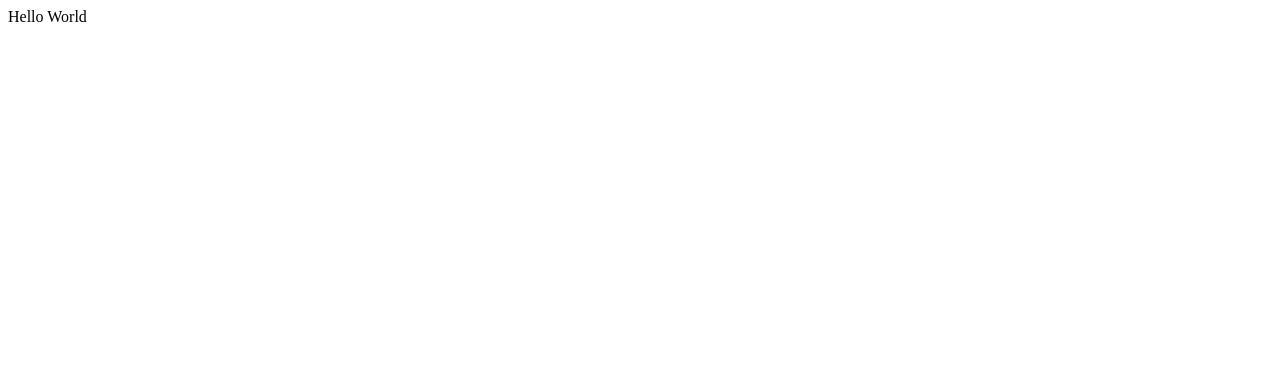
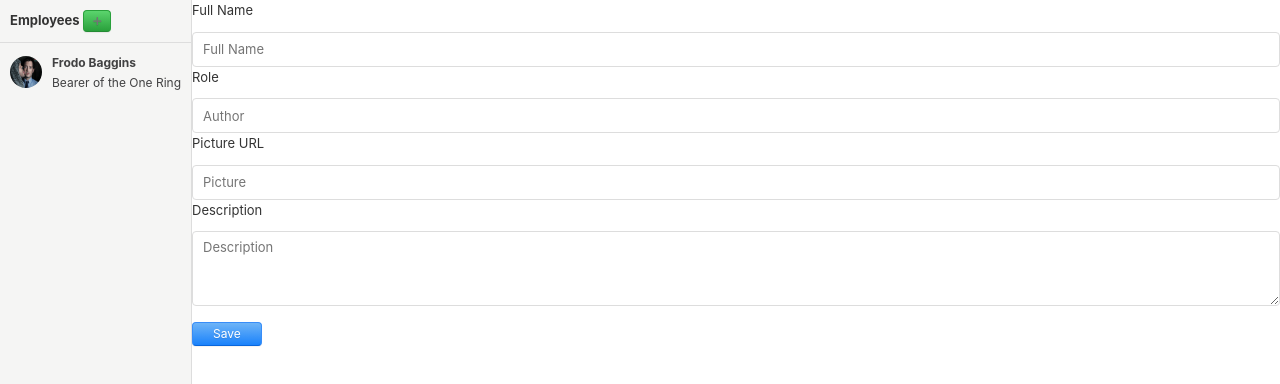
Before and after one commit to vinifig/Minicurso-Mean-Stack, a website: page electron/app/index.html in a window 1280 px wide. Shown: the top 384 px of the page. Drawn offline with nearby package versions, Linux system fonts and the light colour scheme; some packages are replaced by stand-ins of ours.

Commit message:
Implementação da interface

```diff
--- a/electron/app/index.html
+++ b/electron/app/index.html
@@ -7,6 +7,7 @@
     <meta name="description" content="">
     <meta name="viewport" content="initial-scale=1, maximum-scale=1, user-scalable=no" />
     <link rel="stylesheet" href="assets/css/style.css" />
+    <link rel="stylesheet" href="assets/css/photon.css" />
 </head>
 <body>
 		    <ng-view>
--- a/electron/app/scripts/app/base.html
+++ b/electron/app/scripts/app/base.html
@@ -1 +1,46 @@
-<div id="rootPage" class="rootPage" layout="row">Hello World</div>
+<div class="window"> <!-- Photon window class -->
+  <div class="window-content"> <!-- photon window-content class -->
+    <div class="pane-group"> <!-- photon container -->
+      <div class="pane-sm sidebar"> <!-- photon sidebar -->
+        <ul class="list-group"> <!-- photon ui list -->
+          <li class="list-group-header"> <!-- photon list header -->
+            <strong>Employees</strong>
+            <button class="btn btn-mini btn-positive">
+              <span class="icon icon-plus"></span>
+            </button>
+          </li>
+          <li class="list-group-item"> <!-- photon item list -->
+            <img class="img-circle media-object pull-left" src="./assets/img/frodo.jpg" width="32" height="32"> <!-- item-image -->
+            <div class="media-body"> <!-- list content -->
+              <strong>Frodo Baggins</strong> <!-- item-title -->
+              <p>Bearer of the One Ring</p> <!-- item-content -->
+            </div>
+          </li>
+        </ul>
+      </div>
+      <div class="pane content">
+        <form> <!-- form ui -->
+          <div class="form-group">
+            <label>Full Name</label>
+            <input type="text" class="form-control" placeholder="Full Name" name="user-name">
+          </div>
+          <div class="form-group">
+            <label>Role</label>
+            <input type="text" class="form-control" placeholder="Author" name="user-role">
+          </div>
+          <div class="form-group">
+            <label>Picture URL</label>
+            <input type="url" class="form-control" placeholder="Picture" name="user-picture">
+          </div>
+          <div class="form-group">
+            <label>Description</label>
+            <textarea class="form-control" placeholder="Description" name="user-description" rows="3"></textarea>
+          </div>
+          <div class="form-actions">
+            <button type="submit" class="btn btn-form btn-primary">Save</button>
+          </div>
+        </form>
+      </div>
+    </div>
+  </div>
+</div>
```
